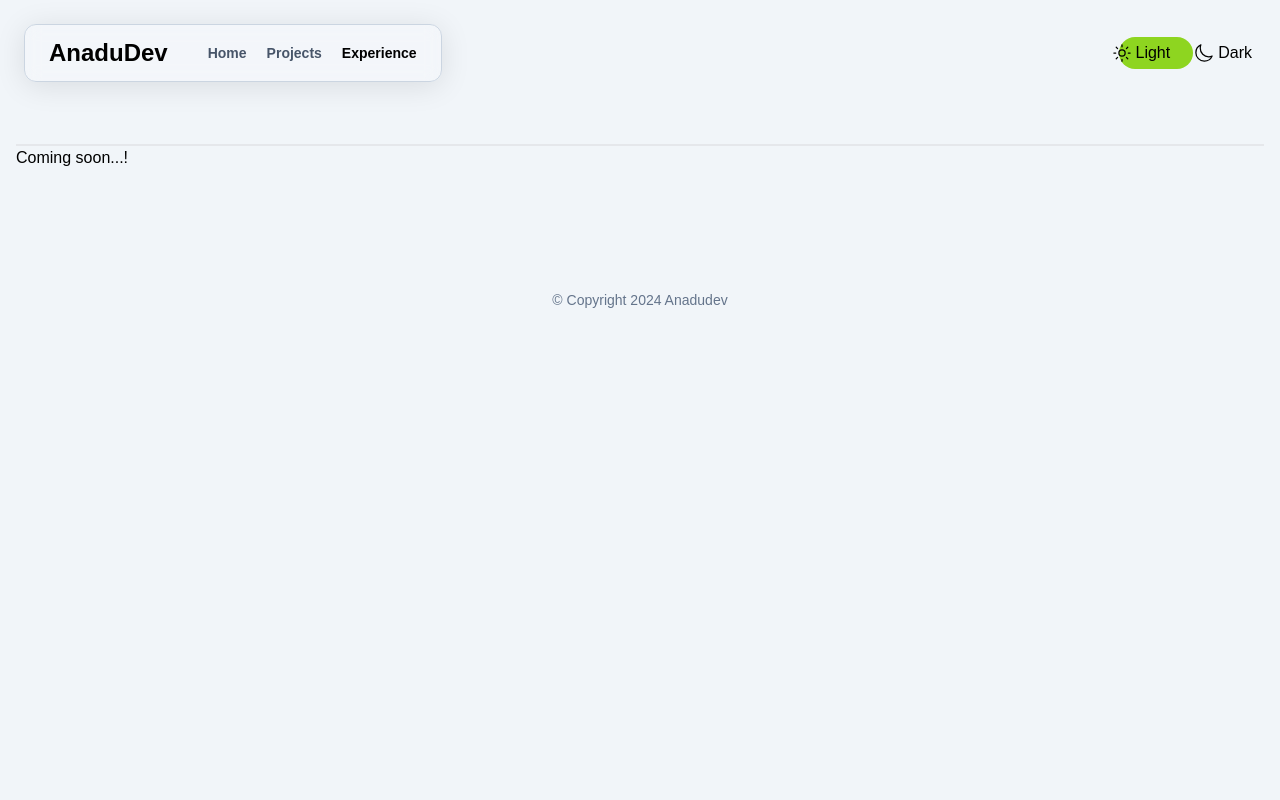
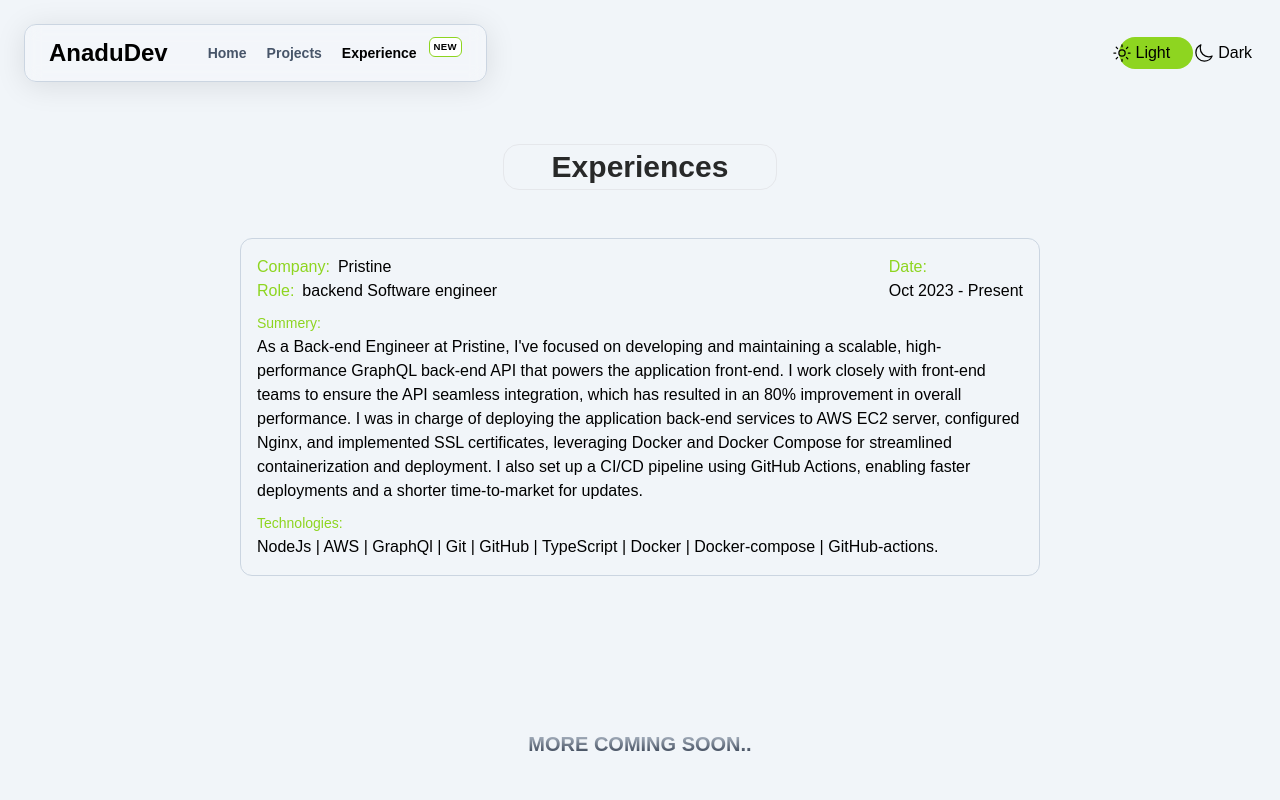
Before and after one commit to Anadudev/portfolio, a Next.js app: page /experiences in a window 1280 px wide. Shown: the top 800 px of the page. Built offline with nearby package versions, Linux system fonts and the light colour scheme.

Commit message:
Update: add experiences data and create ExperienceCard component for displaying experience details

```diff
--- /dev/null
+++ b/src/app/data/experiences.ts
@@ -0,0 +1,10 @@
+export const experiences = [
+	{
+		id: 1,
+		company: "Pristine",
+		role: "backend Software engineer",
+		date: "Oct 2023 - Present",
+		summery: "As a Back-end Engineer at Pristine, I've focused on developing and maintaining a scalable, high-performance GraphQL back-end API that powers the application front-end. I work closely with front-end teams to ensure the API seamless integration, which has resulted in an 80% improvement in overall performance. I was in charge of deploying the application back-end services to AWS EC2 server, configured Nginx, and implemented SSL certificates, leveraging Docker and Docker Compose for streamlined containerization and deployment. I also set up a CI/CD pipeline using GitHub Actions, enabling faster deployments and a shorter time-to-market for updates.",
+		technologies: ['NodeJs', 'AWS', 'GraphQl', 'Git', 'GitHub', 'TypeScript', 'Docker', 'Docker-compose', 'GitHub-actions']
+	}
+]
--- a/src/app/data/nav.ts
+++ b/src/app/data/nav.ts
@@ -11,7 +11,7 @@ export const navItems = [
   },
   {
     name: "Experience",
-    new: false,
+    new: true,
     link: "/experiences",
   },
   // {
--- /dev/null
+++ b/src/app/experiences/components/experience-card.tsx
@@ -0,0 +1,45 @@
+import React from "react";
+
+interface ExperienceCardProps {
+  experience: {
+    id: number;
+    company: string;
+    role: string;
+    date: string;
+    summery: string;
+    technologies: string[];
+  };
+}
+
+const ExperienceCard: React.FC<ExperienceCardProps> = ({ experience }) => {
+  return (
+    <div className="border rounded-xl border-slate-300 p-2 mobile-sm:p-4 space-y-2 flex flex-wrap max-w-[50rem]">
+      <div className="mobile-sm:flex flex-1 justify-between items-center">
+        <div className="">
+          <div className="flex gap-2">
+            <span className="text-primary">Company:</span>
+            <h2 className="">{experience.company}</h2>
+          </div>
+          <div className="flex gap-2">
+            <span className="text-primary">Role:</span>
+            <h3 className="">{experience.role}</h3>
+          </div>
+        </div>
+        <div className="flex mobile-sm:block gap-2">
+          <span className="text-primary">Date:</span>
+          <div className="">{experience.date}</div>
+        </div>
+      </div>
+      <div className="">
+        <span className="text-primary text-sm">Summery:</span>
+        <p className="">{experience.summery}</p>
+      </div>
+      <div className="">
+        <span className="text-primary text-sm">Technologies:</span>
+        <p className="">{experience.technologies?.join(" | ")}.</p>
+      </div>
+    </div>
+  );
+};
+
+export default ExperienceCard;
--- a/src/app/experiences/page.tsx
+++ b/src/app/experiences/page.tsx
@@ -1,10 +1,22 @@
 import React from "react";
+import Title from "@/app/components/title";
+import { experiences } from "@/app/data/experiences";
+import ExperienceCard from "@/app/experiences/components/experience-card";
 
 const ProjectPage = () => {
   return (
-    <div className="p-4 pt-36 text-black dark:text-slate-300">
-      <div className="border"></div>
-      Coming soon...!
+    <div className="p-4 pt-36 space-y-12 text-black dark:text-slate-300">
+      <div className="w-full flex justify-center items-center">
+        <Title text={"Experiences"} pulse={true} />
+      </div>
+      <div className="flex w-full justify-center items-center flex-wrap">
+       {experiences.map((experience, index: number) => <ExperienceCard key={index} experience={experience} />)}
+      </div>
+      <div className="flex justify-center items-center h-48 pt-12">
+        <p className="font-bold text-transparent text-xl bg-clip-text bg-gradient-to-t from-slate-800 to-slate-300">
+          MORE COMING SOON..
+        </p>
+      </div>
     </div>
   );
 };
```
